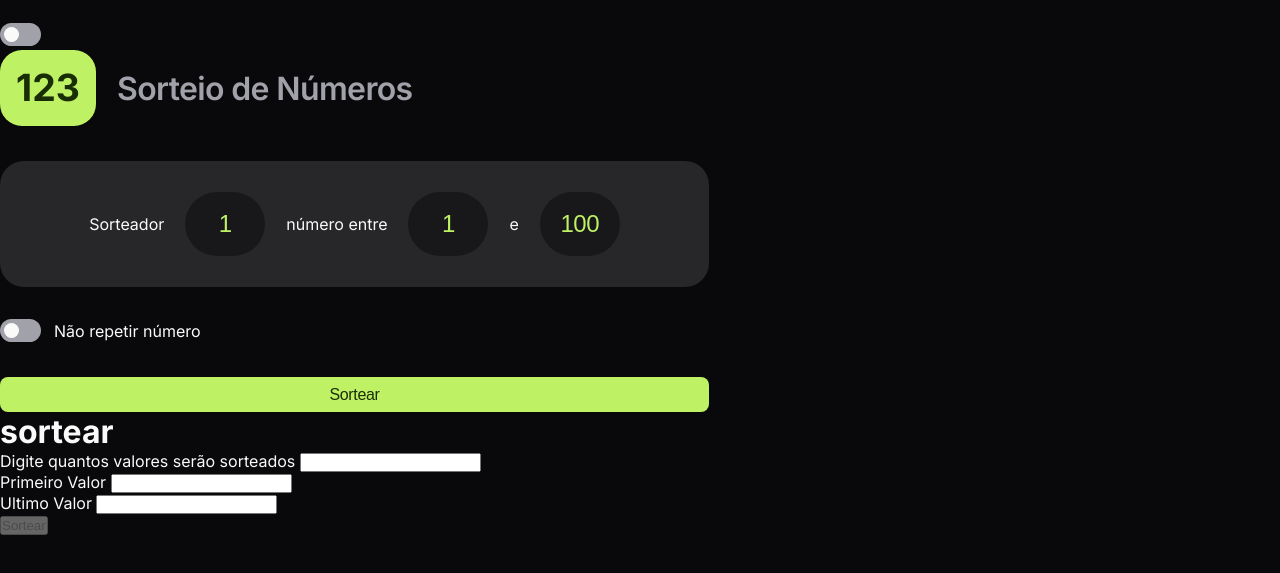
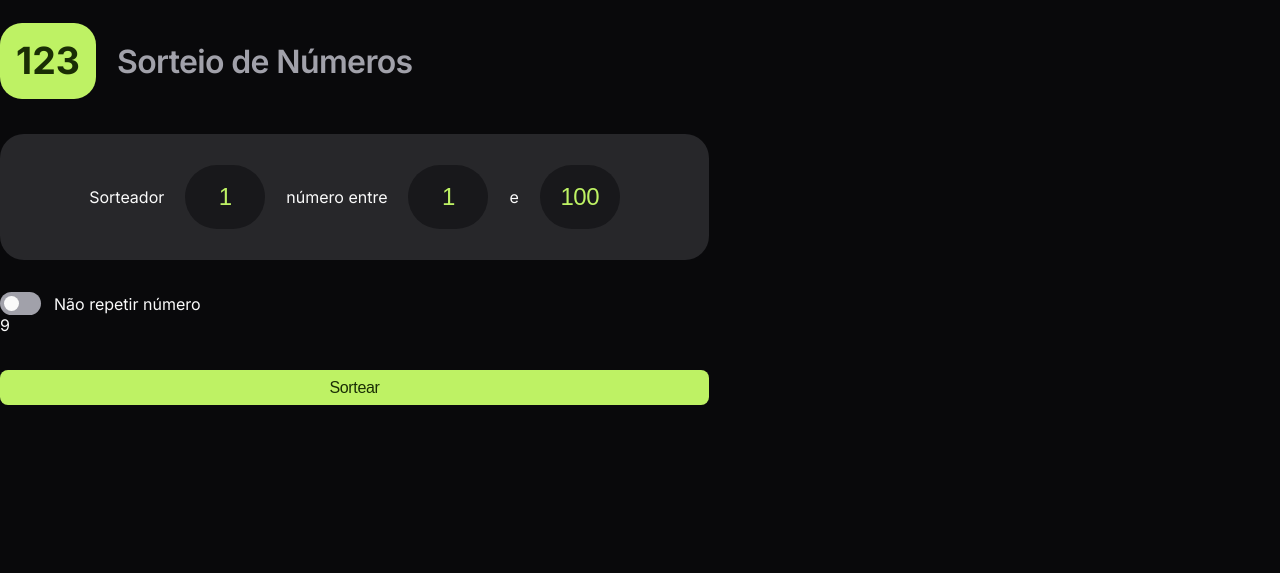
Before and after one commit to luizricardomaciel/sorteador-alpha, a plain HTML site: page index.html in a window 1280 px wide. Both pictures are taken after a click on the button "Sortear". Shown: the part 65-638 px from the top of the page. Drawn offline with Linux system fonts and the light colour scheme.

Commit message:
feat:Adicionado todas as funções referentes a sortear os números

```diff
--- a/index.html
+++ b/index.html
@@ -26,48 +26,12 @@
     </header>
 
     <!-- AQUI É O BOTÃO CHECKBOX -->
-    <div class="toggle-switch">
+    <!-- <div class="toggle-switch">
       <input type="checkbox" class="toggle-checkbox" id="toggle-switch" />
       <label class="toggle-label" for="toggle-switch"></label>
-    </div>
-
-    <!-- AQUI É O LAYOUT DOS NUMEROS -->
-    <div class="spa-result">
-      <div class="title">
-        <div class="icon">
-          <h3>123</h3>
-        </div>
-        <h2>Sorteio de Números</h2>
-      </div>
-      <div class="sorteador">
-        <p>Sorteador</p>
-        <input type="number" name="" id="" value="1" />
-        <p>número entre</p>
-        <input type="number" name="" id="" value="1" />
-        <p>e</p>
-        <input type="number" name="" id="" value="100" />
-      </div>
-      <div class="opcoes-checkbox">
-        <div class="opcoes">
-          <div class="toggle-switch">
-            <input type="checkbox" class="toggle-checkbox" id="toggle-switch" />
-            <label class="toggle-label" for="toggle-switch"></label>
-          </div>
-          <p>Não repetir número</p>
-        </div>
-      </div>
-      <button class="btn-primario">Sortear</button>
-    </div>
+    </div> -->
 
     <div id="root"></div>
   </body>
-    <h1>sortear</h1>
-    Digite quantos valores serão sorteados <input id="quantidade" type="number">
-    <br>
-    Primeiro Valor <input id="comecoNum" type="number">
-    <br>
-    Ultimo Valor <input id="finalNum" type="number">
-    <br>
-    <button id="botaoSortear">Sortear</button>
   <script src="modules/sorteadorNumeros.js"></script>
 </html>
--- a/modules/sorteadorNumeros.js
+++ b/modules/sorteadorNumeros.js
@@ -1,38 +1,103 @@
+const root = document.getElementById("root");
+
+const conteudoNumeros = `
+  <div class="spa-result">
+    <div class="title">
+      <div class="icon">
+        <h3>123</h3>
+      </div>
+      <h2>Sorteio de Números</h2>
+    </div>
+    <div class="sorteador">
+      <p>Sorteador</p>
+      <input type="number" id="quantidade" value="1" />
+      <p>número entre</p>
+      <input type="number" id="comecoNum" value="1" />
+      <p>e</p>
+      <input type="number" id="finalNum" value="100" />
+    </div>
+    <div class="opcoes-checkbox">
+      <div class="opcoes">
+        <div class="toggle-switch">
+          <input type="checkbox" class="toggle-checkbox" id="toggle-switch1" />
+          <label class="toggle-label" for="toggle-switch1"></label>
+        </div>
+        <p>Não repetir número</p>
+      </div>
+      <div id="resultado-numeros"></div>
+    </div>
+    <button class="btn-primario" id="botaoSortear">Sortear</button>
+  </div>
+`;
+
+function carregarConteudo() {
+    root.innerHTML = conteudoNumeros;
+
+    document.getElementById("quantidade").addEventListener("input", validarValores);
+    document.getElementById("comecoNum").addEventListener("input", validarValores);
+    document.getElementById("finalNum").addEventListener("input", validarValores);
+    document.getElementById("botaoSortear").addEventListener("click", sortearNumeros);
+
+    validarValores();
+}
+
+function obterValores() {
+    return {
+        quantidade: parseInt(document.getElementById("quantidade").value, 10),
+        comecoNum: parseInt(document.getElementById("comecoNum").value, 10),
+        finalNum: parseInt(document.getElementById("finalNum").value, 10),
+        naoRepetir: document.getElementById("toggle-switch1")?.checked || false,
+        botaoSortear: document.getElementById("botaoSortear"),
+    };
+}
+
 function validarValores() {
-    const quantidade = document.getElementById("quantidade").value;
-    const comecoNum = document.getElementById("comecoNum").value;
-    const finalNum = document.getElementById("finalNum").value;
-    const botaoSortear = document.getElementById("botaoSortear");
+    const { quantidade, comecoNum, finalNum, botaoSortear, naoRepetir } = obterValores();
 
-    if (!quantidade || !comecoNum || !finalNum || Number(comecoNum) >= Number(finalNum)) {
+    if (!quantidade || !comecoNum || !finalNum || comecoNum >= finalNum || (quantidade > (finalNum - comecoNum + 1) && naoRepetir.checked)) {
         botaoSortear.disabled = true;
     } else {
         botaoSortear.disabled = false;
     }
 }
 
+
 function sortearNumeros() {
-    const quantidade = document.getElementById("quantidade").value;
-    const comecoNum = document.getElementById("comecoNum").value;
-    const finalNum = document.getElementById("finalNum").value;
+    const { quantidade, comecoNum, finalNum, naoRepetir } = obterValores();
 
     const resultados = [];
+    const resultadoDiv = document.getElementById("resultado-numeros");
+
+    resultadoDiv.innerHTML = '';
+
+    if (quantidade > (finalNum - comecoNum + 1)) {
+        const aviso = document.createElement("p");
+        aviso.textContent =`A quantidade de números que você deseja sortear é maior que
+        o intervalo dos dois números selecionados`;
+        resultadoDiv.appendChild(aviso);
+        return;
+    }
+
     for (let i = 0; i < quantidade; i++) {
-        const numeroSorteado = Math.floor(Math.random() * (finalNum - comecoNum + 1)) + Number(comecoNum);
+        const numeroSorteado = Math.floor(Math.random() * (finalNum - comecoNum + 1)) + comecoNum;
 
-        if (!resultados.includes(numeroSorteado)) {
+        // Se "não repetir", verifica se o número já foi sorteado
+        if (naoRepetir) {
+            if (!resultados.includes(numeroSorteado)) {
+                resultados.push(numeroSorteado);
+            } else {
+                i--; // Se o número já foi sorteado, tenta novamente
+            }
+        } else {
             resultados.push(numeroSorteado);
-        } else {
-            i--;
         }
     }
-    alert(`Números sorteados: ${resultados.join(", ")}`);
+
+    resultados.forEach((numero) => {
+        const numResultado = document.createElement("p");
+        numResultado.textContent = numero;
+        resultadoDiv.appendChild(numResultado);
+    });
 }
 
-document.getElementById("quantidade").addEventListener("input", validarValores);
-document.getElementById("comecoNum").addEventListener("input", validarValores);
-document.getElementById("finalNum").addEventListener("input", validarValores);
-
-document.getElementById("botaoSortear").addEventListener("click", sortearNumeros);
-
-validarValores();
+carregarConteudo();
```
